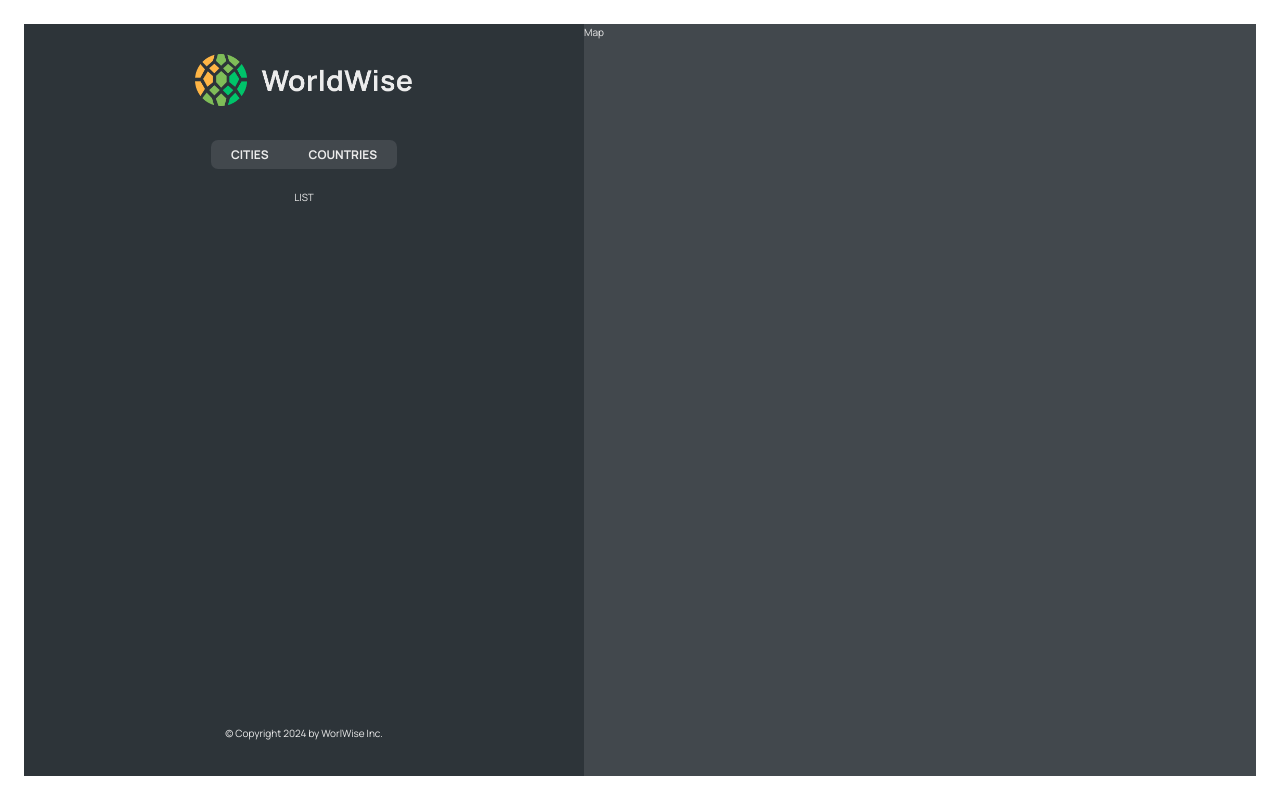
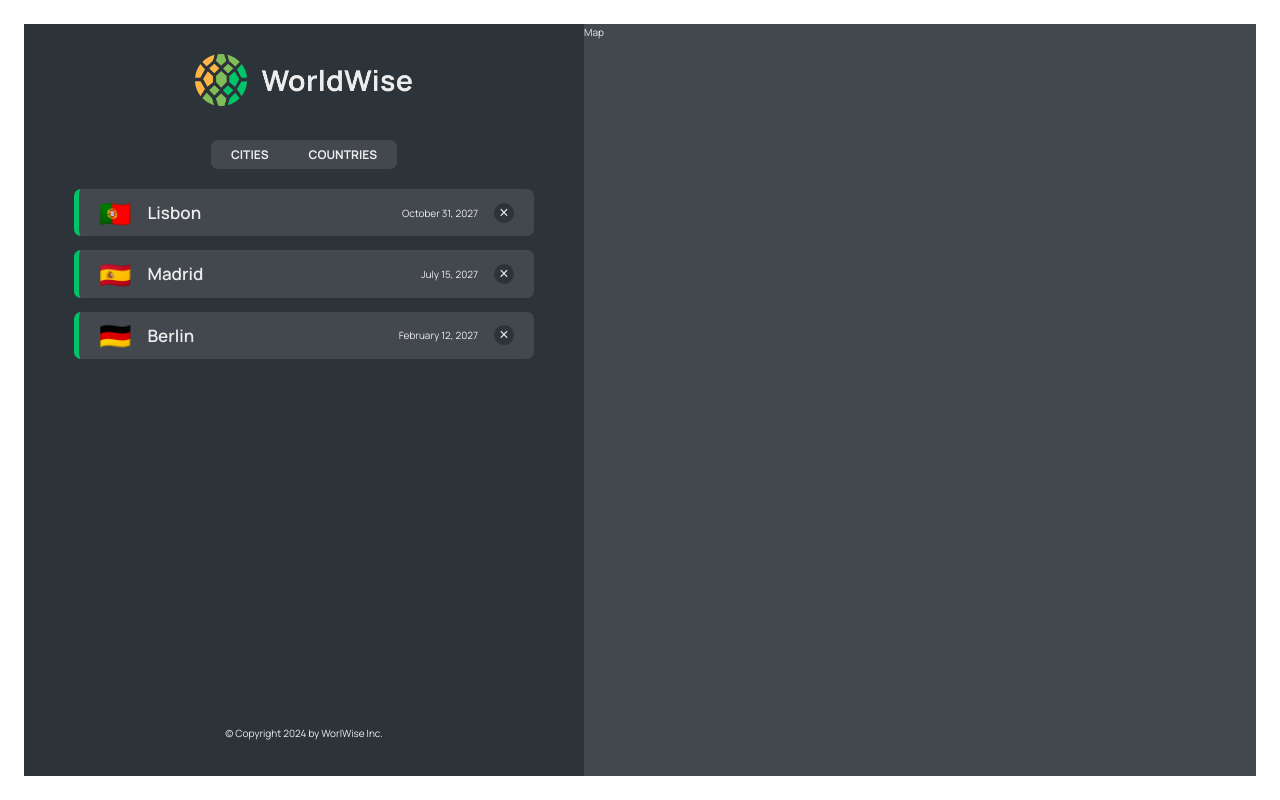
Before and after one commit to AmirrMahmoudi/world-wise, a React (Vite) app: page /app in a window 1280 px wide. Built offline with nearby package versions, Linux system fonts and the light colour scheme; data requests are answered from the project's data file.

Commit message:
Implementing the Cities List

```diff
--- a/package.json
+++ b/package.json
@@ -6,10 +6,11 @@
     "scripts": {
         "dev": "vite",
         "build": "vite build",
-    "lint": "eslint . --ext js,jsx --report-unused-disable-directives --max-warnings 0",
-    "preview": "vite preview"
+        "preview": "vite preview",
+        "server": "json-server --watch src/data/cities.json --port 9000 --delay 500"
     },
     "dependencies": {
+        "json-server": "^0.17.3",
         "react": "^18.2.0",
         "react-dom": "^18.2.0",
         "react-router-dom": "^6.21.1"
--- a/src/App.jsx
+++ b/src/App.jsx
@@ -5,8 +5,31 @@
 import PageNotFound from "./pages/PageNotFound";
 import AppLayout from "./pages/AppLayout";
 import Login from "./pages/Login";
+import CitiyList from "./components/CitiyList";
+import { useEffect, useState } from "react";
+
+const BASE_URL = "http://localhost:9000";
 
 const App = () => {
+  const [cities, setCities] = useState([]);
+  const [isLoading, setIsLoading] = useState(false);
+
+  useEffect(function () {
+    async function fetchCities() {
+      try {
+        setIsLoading(true);
+        const res = await fetch(`${BASE_URL}/cities`);
+        const data = await res.json();
+        setCities(data);
+      } catch {
+        alert("There was an error loading data...");
+      } finally {
+        setIsLoading(false);
+      }
+    }
+    fetchCities();
+  }, []);
+
   return (
     <BrowserRouter>
       <Routes>
@@ -15,8 +38,11 @@
         <Route path="pricing" element={<Pricing />} />
         <Route path="login" element={<Login />} />
         <Route path="app" element={<AppLayout />}>
-          <Route index element={<p>LIST</p>} />
-          <Route path="cities" element={<p>List of cities</p>} />
+          <Route
+            index
+            element={<CitiyList cities={cities} isLoading={isLoading} />}
+          />
+          <Route path="cities" element={<CitiyList />} />
           <Route path="countries" element={<p>Countries</p>} />
           <Route path="form" element={<p>Form</p>} />
         </Route>
--- /dev/null
+++ b/src/components/CitiyList.jsx
@@ -0,0 +1,21 @@
+import React from "react";
+import Spinner from "./Spinner";
+import styles from "./CityList.module.css";
+import CityItem from "./CityItem";
+import Message from "./Message";
+const CitiyList = ({ cities, isLoading }) => {
+  if (isLoading) return <Spinner />;
+  if (!cities.length)
+    return (
+      <Message message="Add your first city by clicking on a city on the map" />
+    );
+  return (
+    <ul className={styles.cityList}>
+      {cities.map((city) => (
+        <CityItem city={city} key={city.id} />
+      ))}
+    </ul>
+  );
+};
+
+export default CitiyList;
--- /dev/null
+++ b/src/components/CityItem.jsx
@@ -0,0 +1,23 @@
+import React from "react";
+import styles from "./CityItem.module.css";
+
+const formatDate = (date) =>
+  new Intl.DateTimeFormat("en", {
+    day: "numeric",
+    month: "long",
+    year: "numeric",
+  }).format(new Date(date));
+
+const CityItem = ({ city }) => {
+  const { cityName, emoji, date } = city;
+  return (
+    <li className={styles.cityItem}>
+      <span className={styles.emoji}>{emoji}</span>
+      <h3 className={styles.name}>{cityName}</h3>
+      <time className={styles.data}>{formatDate(date)}</time>
+      <button className={styles.deleteBtn}>&times;</button>
+    </li>
+  );
+};
+
+export default CityItem;
```
Also changed, not shown: src/data/cities.json (indentation only), 1 other file (tests, documents, lock files or other folders). Lines whose indentation alone changed are shown as unchanged.
